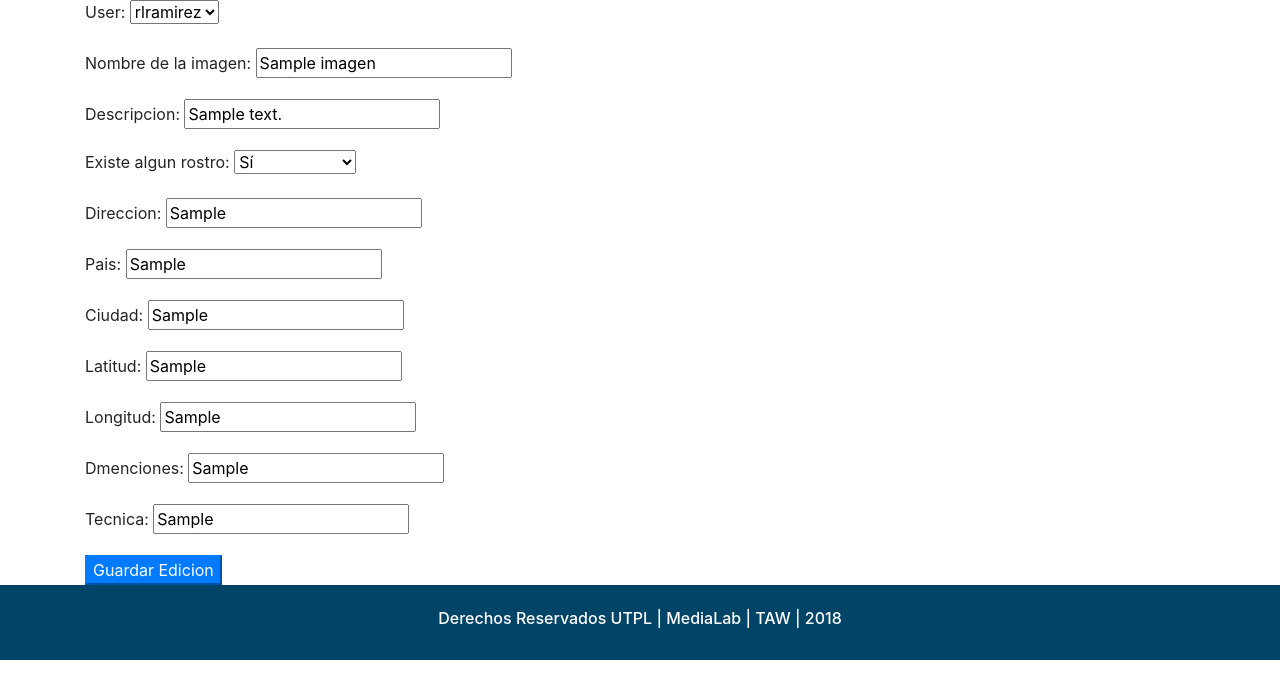
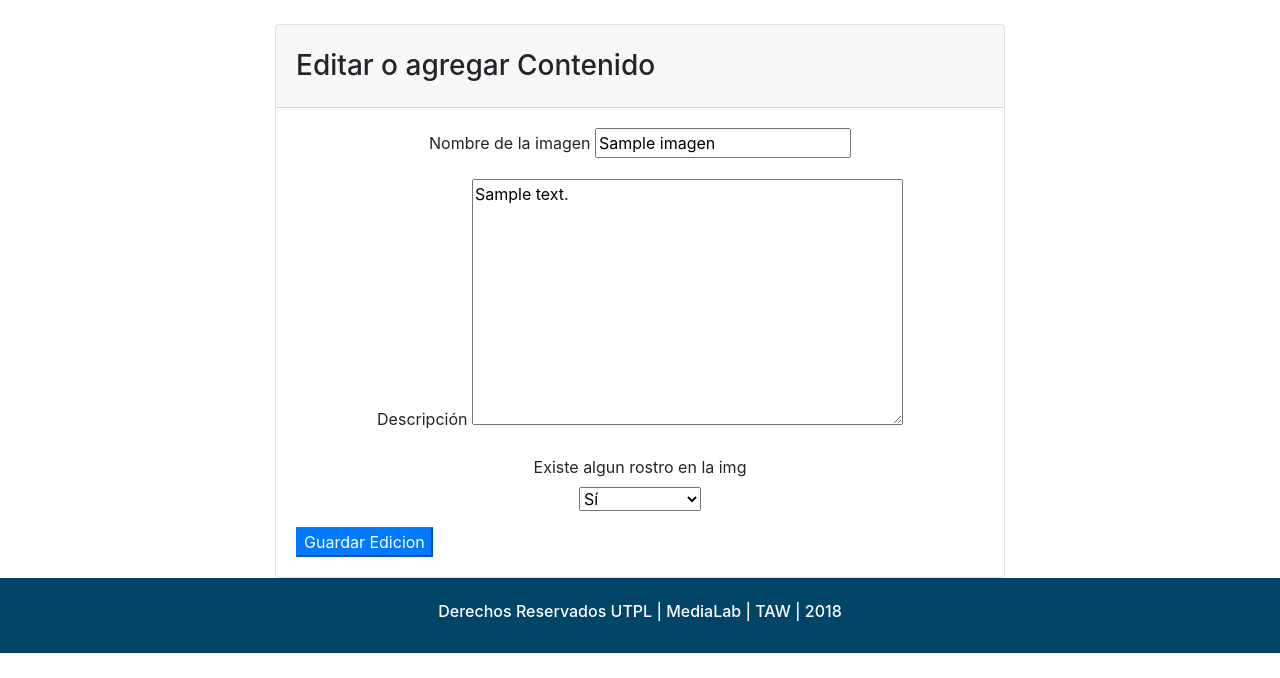
Before and after one commit to diepinto30/FototecaUTPL, a Django app: page /editarColeccion/1/ in a window 1280 px wide. Shown: the part 122-800 px from the top of the page. Run offline with Django 3.2, Linux system fonts and the light colour scheme; data comes from the database, SQL or seed files in the repository; tables that the repository leaves empty hold one stand-in row (values such as "Sample post"); parts of the project's set-up code (start-up, migrations or seed data) failed here and were passed over; some libraries are stand-ins or nearby versions.

Commit message:
formulario para editar las colecciones

```diff
--- a/portal/forms.py
+++ b/portal/forms.py
@@ -21,11 +21,11 @@ class LoginFrom(forms.Form):
 
 
 class ColeccionesForm(forms.ModelForm):
+    descripcion = forms.CharField(widget=forms.Textarea)
     class Meta:
         model = Imagen
 
         fields = [
-            'iduser',
             'nombre',
             'descripcion',
             'hayrostros',
@@ -38,7 +38,6 @@ class ColeccionesForm(forms.ModelForm):
             'Tecnica',
         ]
         labels = {
-            'iduser': 'User',
             'nombre': 'Nombre de la imagen',
             'descripcion': 'Descripcion',
             'hayrostros': 'Existe algun rostro',
--- a/portal/models.py
+++ b/portal/models.py
@@ -9,7 +9,7 @@ class Actividades(models.Model):
     #iduser = models.ForeignKey('AuthUser', db_column='iduser')
     iduser =  models.ForeignKey(User)
     idimagen = models.ForeignKey('Imagen', db_column='idimagen')
-    comentario = models.CharField(max_length=300, blank=True, null=True)
+    comentario = models.TextField(max_length=100000, blank=True, null=True)
     fecha_comentario = models.DateTimeField(auto_now_add=True)
     #compartir = models.IntegerField(blank=True, null=True)
     #fecha_compartido = models.DateField(blank=True, null=True)
@@ -42,7 +42,7 @@ class Imagen(models.Model):
     idimagen = models.AutoField(primary_key=True)
     iduser = models.ForeignKey(User)
     nombre = models.CharField(max_length=100)
-    descripcion = models.CharField(max_length=300, blank=True, null=True)
+    descripcion = models.TextField( blank=True, null=True)
     hayrostros = models.NullBooleanField()
     direccion = models.CharField(max_length=300, blank=True, null=True)
     foto = models.ImageField(upload_to='portal/imgs')
--- a/portal/templates/internas/commit.html
+++ b/portal/templates/internas/commit.html
@@ -1,5 +1,5 @@
-{% extends 'master.html' %}
-{% block tittle %} Editar Colecciones {% endblock %}
+{#{% extends 'master.html' %}#}
+{#{% block tittle %} Editar Colecciones {% endblock %}#}
 {% load static %}
 {% block content1 %}
    <form method="post" class="text-left">
--- a/portal/templates/internas/formularioColecciones.html
+++ b/portal/templates/internas/formularioColecciones.html
@@ -2,10 +2,30 @@
 {% block tittle %} Editar Colecciones {% endblock %}
 {% load static %}
 {% block content1 %}
-    <form method="post">
-        {% csrf_token %}
-        {{ form.as_p }}
-        <button type="submit" class="btn-primary">Guardar Edicion</button>
-    </form>
+    <div class="row pt-4">
+        <div class="col-md-8 mx-auto">
+            <div class="card">
+                <h3 class="card-header py-4">Editar o agregar Contenido</h3>
+                <div class="card-body">
+                    <form method="post">
+                        {% csrf_token %}
+                        <div class="form-group" style="text-align: center">
+                            <label >Nombre de la imagen</label>
+                            {{ form.nombre }}
+                        </div>
+                        <div class="form-group" style="text-align: center">
+                            <label >Descripción</label>
+                            {{ form.descripcion }}
+                        </div>
+                        <div class="form-group" style="text-align: center">
+                            <label >Existe algun rostro en la img</label><br>
+                            {{ form.hayrostros }}
+                        </div>
+                        <button type="submit" class="btn-primary">Guardar Edicion</button>
+                    </form>
+                </div>
+            </div>
+        </div>
+    </div>
 
 {% endblock %}
--- a/portal/templates/internas/list_photos.html
+++ b/portal/templates/internas/list_photos.html
@@ -34,7 +34,7 @@
                       <img src="/media/{{ img.foto }}" alt="img_{{ img.nombre }}" class="card-img-top">
                       <hr>
                       <p class="text-justify">{{ img.descripcion }}</p>
-                        <button type="submit" class="btn btn-dark btn-block" href="{% url 'colecciones_edit' img.idimagen %}">Agregar contenido</button>
+                        <a type="submit" class="btn btn-dark btn-block" href="/editarColeccion/{{ img.idimagen }} ">Agregar contenido</a>
                     </div>
 
                   </div>
--- a/portal/templates/internas/login.html
+++ b/portal/templates/internas/login.html
@@ -13,7 +13,7 @@
                         {% csrf_token %}
                         <div class="form-group" style="text-align: center">
                             <label >Nombre de usuario</label>
-                            {{ form.username }}
+                            {{ form.nombre }}
                         </div>
                         <div class="form-group" style="text-align: center">
                             <label>Contraseña</label><br>
--- a/portal/urls.py
+++ b/portal/urls.py
@@ -1,6 +1,6 @@
 from django.conf.urls import include, url, patterns
 from . import views
-from portal.views import monumentos_list, ImgMonu_edit, listado_fotosCelulas, login_required, murales, commit, colecciones_edit
+from portal.views import monumentos_list, ImgMonu_edit, listado_fotosCelulas, login_required, murales, colecciones_edit, commitMonu
 
 from django.conf.urls import url, include
 from django.contrib.auth import views as auth_views
@@ -26,7 +26,8 @@ urlpatterns = patterns('portal.views',
 	url(r'^monumentos/$', 'monumentos_list', name='monumentos_list'),
 	url(r'^editar/(?P<idimagen>\d+)$', ImgMonu_edit, name='monumentos_edit'),
 	url(r'^like/$', login_required(views.like), name='like'),
-	url(r'^commit/$', commit, name='commit'),
+	#url(r'^commit/$', commit, name='commit'),
+	url(r'^commitMonu/(?P<id>\d+)/$', commitMonu, name='commitMonu'),
 	url(r'^editarColeccion/(?P<id>\d+)/$', colecciones_edit, name='colecciones_edit'),
 	#url(r'foto/(?P<id>\d+)$', views.foto, name='foto'),
 	#url(r'^api/sacardata$', 'sacar_data', name='sacar_data'),
--- a/portal/views.py
+++ b/portal/views.py
@@ -142,14 +142,26 @@ def like(request):
 	return HttpResponse(data, content_type='application/json')
 
 
-def commit(request):
-	if request.method == 'POST':
-		form = CommitsForm(request.POST)
+# def commit(request):
+# 	if request.method == 'POST':
+# 		form = CommitsForm(request.POST)
+# 		if form.is_valid():
+# 			form.save()
+# 			return redirect('home')
+# 	else:
+# 		form = CommitsForm()
+# 	return render(request, 'internas/commit.html', {'form': form})
+
+
+def commitMonu(request, id):
+	commit = Actividades.objects.get(iduser=id)
+	if request.method == 'GET':
+		form = CommitsForm(instance=commit)
+	else:
+		form = CommitsForm(request.POST, instance=commit)
 		if form.is_valid():
 			form.save()
-			return redirect('home')
-	else:
-		form = CommitsForm()
+		return redirect('home')
 	return render(request, 'internas/commit.html', {'form': form})
 
 
@@ -161,7 +173,7 @@ def colecciones_edit(request, id):
 		form = ColeccionesForm(request.POST, instance=colecciones)
 		if form.is_valid():
 			form.save()
-		return redirect('home')
+		return redirect('/colecciones')
 	return render(request, 'internas/formularioColecciones.html', {'form': form})
 
 
```
Also changed, not shown: portal/templates/internas/monumentos.html (+34 -12 lines), portal/templates/internas/murales.html (+16 -0 lines), 4 other files.
